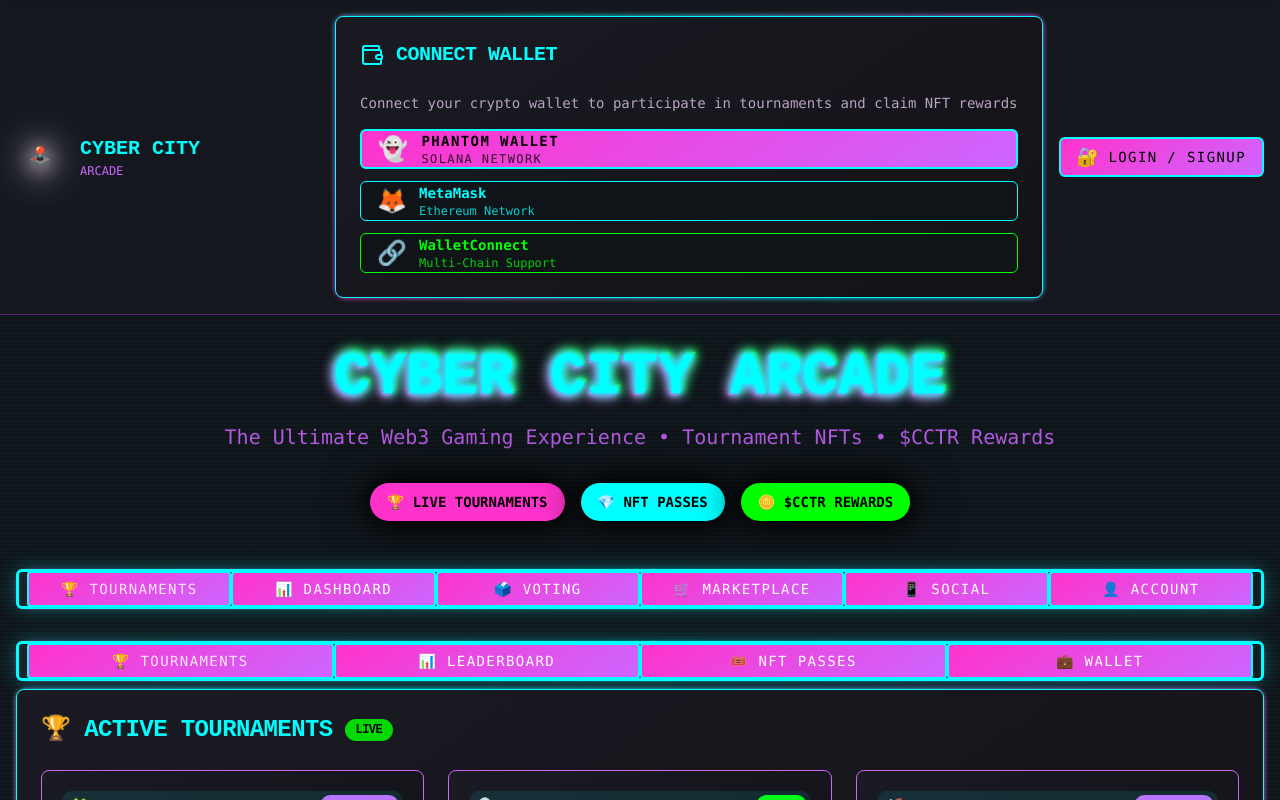
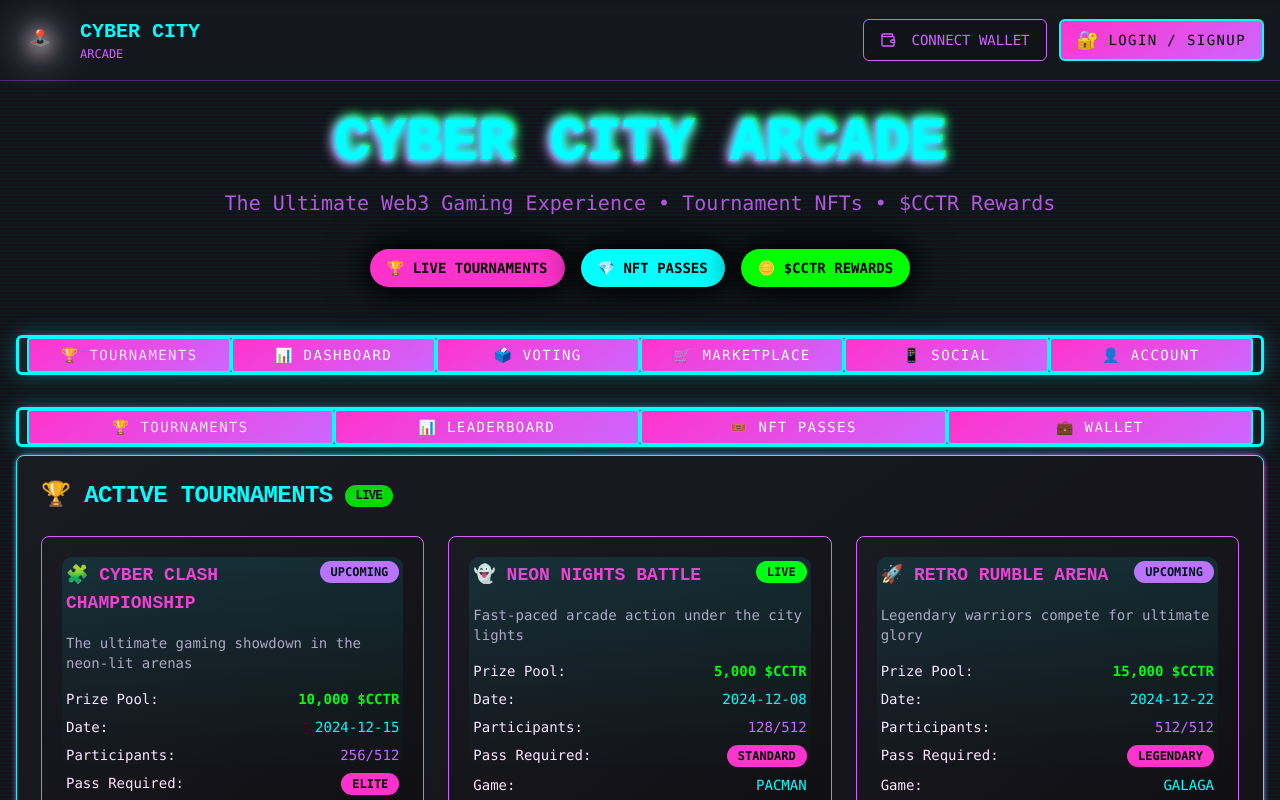
Before and after one commit to hustletexas/cyber-arcade-verse-rally, a React (Vite) app: page / in a window 1280 px wide. Shown: the top 800 px of the page. Built offline with nearby package versions, Linux system fonts and the light colour scheme.

Commit message:
Fix: Improve TopBar layout
Adjusted the layout of the login and sign-up buttons in the TopBar to be side-by-side and the same size.

```diff
--- a/src/components/TopBar.tsx
+++ b/src/components/TopBar.tsx
@@ -47,14 +47,15 @@ export const TopBar = () => {
 
           {/* Connection Status & User Info */}
           <div className="flex items-center gap-4">
-            {/* Wallet Connector */}
-            <div className="hidden lg:block">
-              <WalletConnector />
-            </div>
-
             {loading ? (
               <div className="text-neon-cyan">Loading...</div>
             ) : user ? (
+              <div className="flex items-center gap-4">
+                {/* Wallet Connector for authenticated users */}
+                <div className="hidden lg:block">
+                  <WalletConnector compact />
+                </div>
+
                 <Card className="arcade-frame px-4 py-2">
                   <div className="flex items-center gap-3">
                     <Avatar className="w-8 h-8 border-2 border-neon-cyan">
@@ -82,12 +83,18 @@ export const TopBar = () => {
                     </Button>
                   </div>
                 </Card>
+              </div>
             ) : (
               <div className="flex items-center gap-3">
+                {/* Wallet Connector for non-authenticated users */}
+                <div className="hidden lg:block">
+                  <WalletConnector compact />
+                </div>
+
                 {/* Email Login */}
                 <Button
                   onClick={() => navigate('/auth')}
-                  className="cyber-button flex items-center gap-2"
+                  className="cyber-button flex items-center gap-2 h-[42px]"
                 >
                   <span className="text-lg">🔐</span>
                   LOGIN / SIGNUP
--- a/src/components/WalletConnector.tsx
+++ b/src/components/WalletConnector.tsx
@@ -12,9 +12,14 @@ interface WalletInfo {
   type: 'phantom' | 'metamask' | 'walletconnect';
 }
 
-export const WalletConnector = () => {
+interface WalletConnectorProps {
+  compact?: boolean;
+}
+
+export const WalletConnector = ({ compact = false }: WalletConnectorProps) => {
   const [connectedWallet, setConnectedWallet] = useState<WalletInfo | null>(null);
   const [connecting, setConnecting] = useState<string | null>(null);
+  const [showFullConnector, setShowFullConnector] = useState(false);
   const { toast } = useToast();
 
   const connectPhantom = async () => {
@@ -45,6 +50,7 @@ export const WalletConnector = () => {
         title: "Phantom Connected!",
         description: `Connected to ${response.publicKey.toString().slice(0, 8)}...`,
       });
+      setShowFullConnector(false);
     } catch (error) {
       toast({
         title: "Connection Failed",
@@ -91,6 +97,7 @@ export const WalletConnector = () => {
         title: "MetaMask Connected!",
         description: `Connected to ${accounts[0].slice(0, 8)}...`,
       });
+      setShowFullConnector(false);
     } catch (error) {
       toast({
         title: "Connection Failed",
@@ -135,6 +142,33 @@ export const WalletConnector = () => {
       default: return 'TOKEN';
     }
   };
+
+  // Compact version for TopBar
+  if (compact) {
+    if (connectedWallet) {
+      return (
+        <Button
+          variant="outline"
+          className="border-neon-green text-neon-green hover:bg-neon-green hover:text-black h-[42px] px-4"
+          onClick={() => setShowFullConnector(!showFullConnector)}
+        >
+          <Wallet className="w-4 h-4 mr-2" />
+          {getWalletIcon(connectedWallet.type)} CONNECTED
+        </Button>
+      );
+    }
+
+    return (
+      <Button
+        variant="outline"
+        className="border-neon-purple text-neon-purple hover:bg-neon-purple hover:text-black h-[42px] px-4"
+        onClick={() => setShowFullConnector(!showFullConnector)}
+      >
+        <Wallet className="w-4 h-4 mr-2" />
+        CONNECT WALLET
+      </Button>
+    );
+  }
 
   if (connectedWallet) {
     return (
```
Lines whose indentation alone changed are shown as unchanged.
